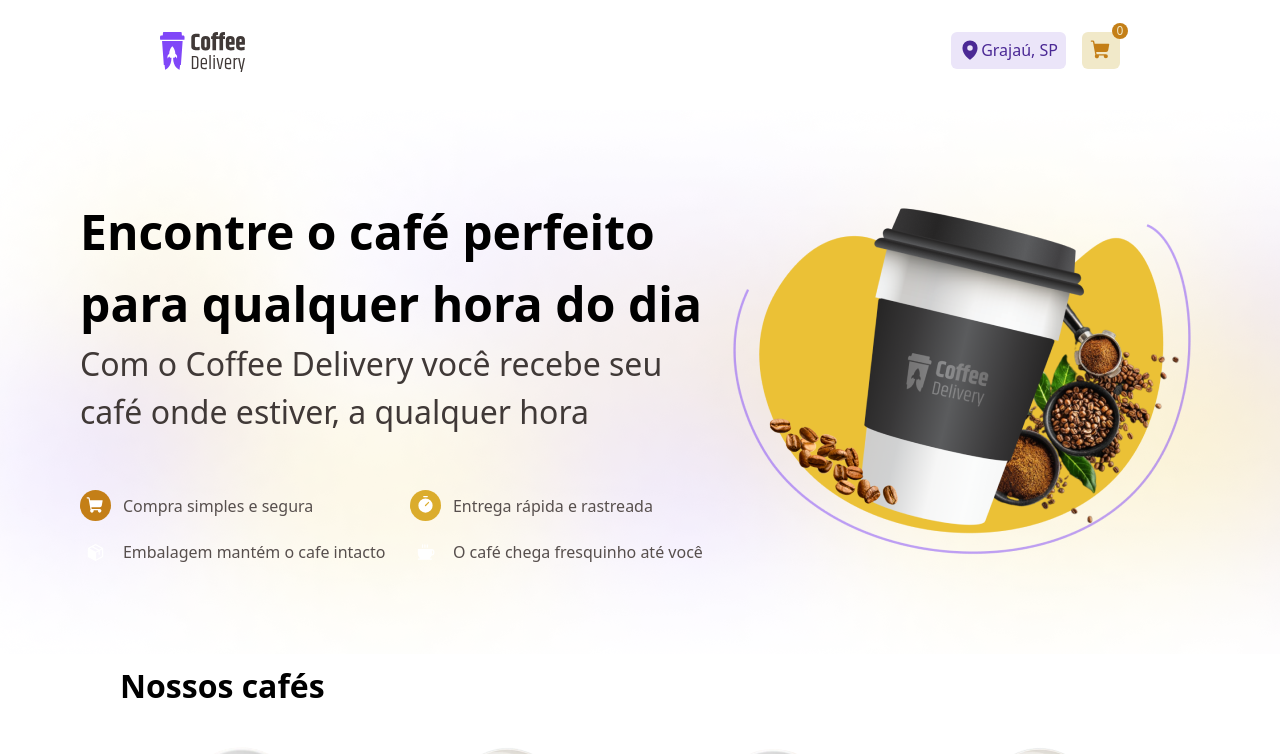
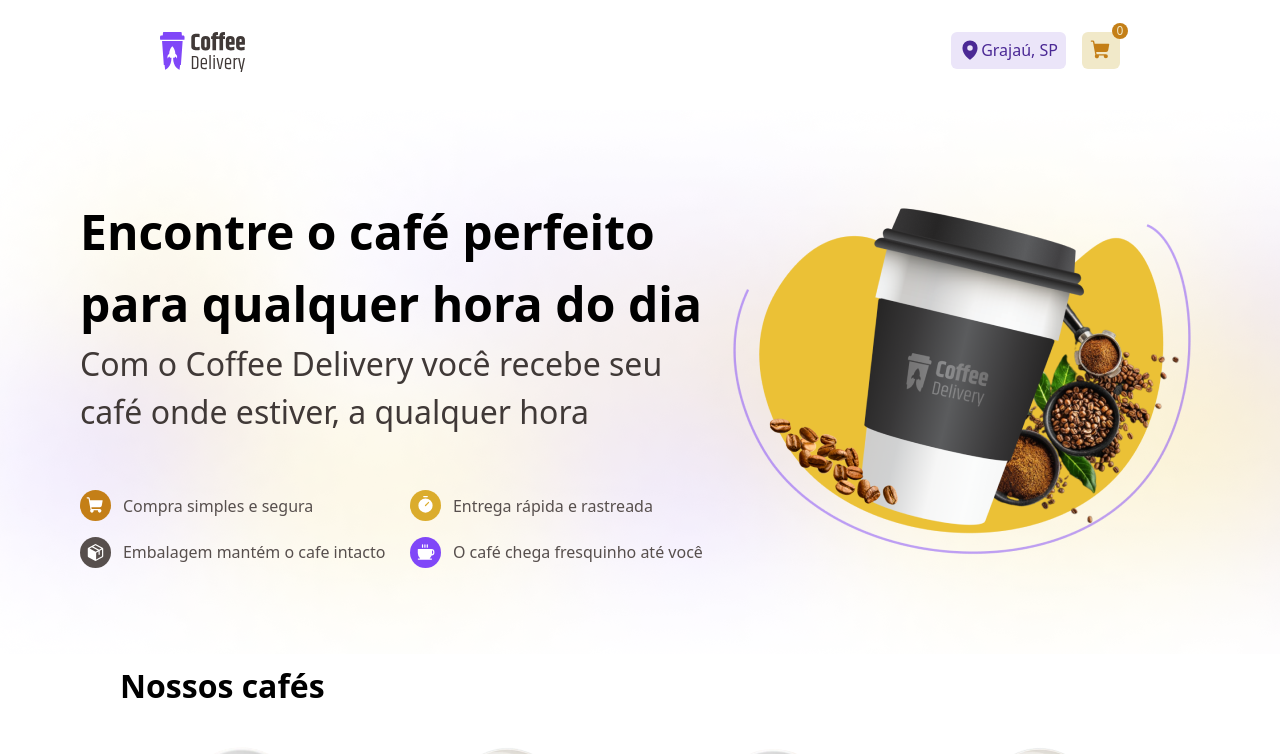
Before and after one commit to joao911/coffe-delivery, a React (Vite) app: page / in a window 1280 px wide. Shown: the top 754 px of the page. Built offline with nearby package versions, Linux system fonts and the light colour scheme.

Commit message:
feat: adjusted color in component IconIfo

```diff
--- a/src/components/IconInfo/index.tsx
+++ b/src/components/IconInfo/index.tsx
@@ -1,20 +1,21 @@
 import React from "react";
 
-import { Container } from "./styles";
+import { Container, ContentIcon } from "./styles";
 
 interface IconInfoProps {
-  bgColor: "brand-yellow-dark" | "brand-yellow" | "base-text" | "brand-purple";
+  bgColor: string;
   icon: React.ReactNode;
   text: string;
 }
 export const IconInfo: React.FC<IconInfoProps> = ({ bgColor, icon, text }) => {
   return (
     <Container>
-      <div
-        className={`w-[1.93rem] h-[1.93rem] rounded-full bg-${bgColor} flex items-center justify-center`}
+      <ContentIcon
+        bgColor={bgColor}
+        className="w-[1.93rem] h-[1.93rem] rounded-full  flex items-center justify-center"
       >
         {icon}
-      </div>
+      </ContentIcon>
       <span className="text-base-text">{text}</span>
     </Container>
   );
--- a/src/components/IconInfo/styles.ts
+++ b/src/components/IconInfo/styles.ts
@@ -6,3 +6,11 @@ export const Container = styled.div`
   gap: 0.75rem;
   justify-content: center;
 `;
+
+interface IconProps {
+  bgColor: string;
+}
+
+export const ContentIcon = styled.div<IconProps>`
+  background-color: ${({ bgColor }) => bgColor};
+`;
--- a/src/pages/Home/index.tsx
+++ b/src/pages/Home/index.tsx
@@ -30,28 +30,28 @@ export const Home: React.FC = () => {
                       className="text-white"
                     />
                   }
-                  bgColor="brand-yellow-dark"
+                  bgColor="#C47F17"
                   text="Compra simples e segura"
                 />
                 <IconInfo
                   icon={
                     <Timer weight="fill" size={19} className="text-white" />
                   }
-                  bgColor="brand-yellow"
+                  bgColor="#DBAC2C"
                   text="Entrega rápida e rastreada"
                 />
                 <IconInfo
                   icon={
                     <Package weight="fill" size={19} className="text-white" />
                   }
-                  bgColor="base-text"
+                  bgColor="#574F4D"
                   text="Embalagem mantém o cafe intacto"
                 />
                 <IconInfo
                   icon={
                     <Coffee weight="fill" size={19} className="text-white" />
                   }
-                  bgColor="brand-purple"
+                  bgColor="#8047F8"
                   text="O café chega fresquinho até você"
                 />
               </div>
```
Also changed, not shown: 1 other file (tests, documents, lock files or other folders).
